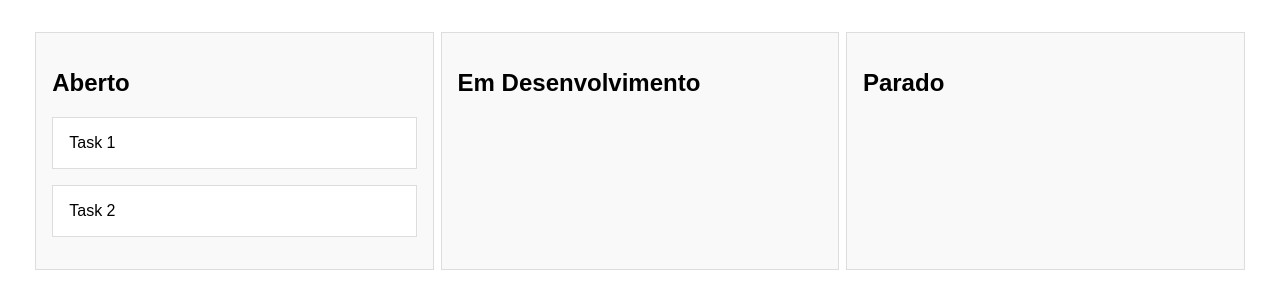
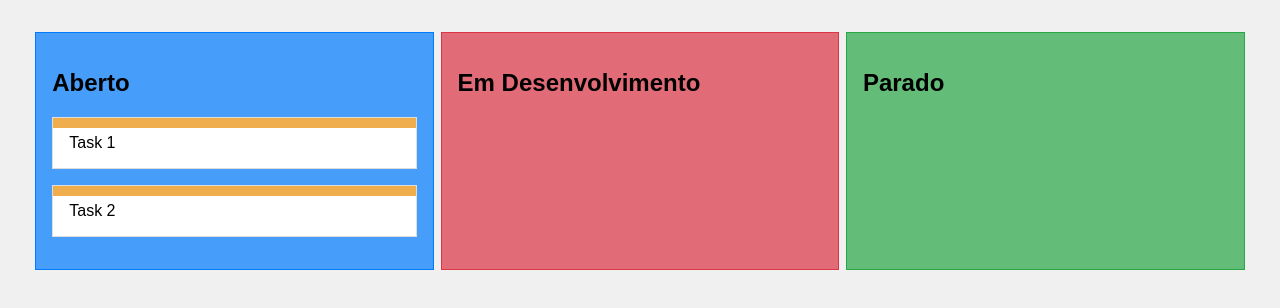
Before and after one commit to robdaum85/TodoList-Kanban-App, a plain HTML site: page index.html in a window 1280 px wide. Drawn offline with Linux system fonts and the light colour scheme.

Commit message:
Add files via upload

```diff
--- a/index.html
+++ b/index.html
@@ -4,7 +4,7 @@
     <meta charset="UTF-8">
     <meta name="viewport" content="width=device-width, initial-scale=1.0">
     <link rel="stylesheet" href="style.css">
-    <title>Task Manager Prototype</title>
+    <title>Todo List/Kanban App</title>
 </head>
 <body>
 
--- a/style.css
+++ b/style.css
@@ -2,6 +2,7 @@ body {
     font-family: 'Arial', sans-serif;
     margin: 0;
     padding: 0;
+    background-color: #f0f0f0; /* Cor de fundo da "parede de vidro fosco" */
 }
 
 .dashboard {
@@ -10,11 +11,28 @@ body {
     padding: 2rem;
 }
 
-.column {
+/* Estilo para a coluna "Aberto" */
+#open-column {
     width: 30%;
-    border: 1px solid #ddd;
+    border: 1px solid #007bff; /* Cor da borda azul */
     padding: 1rem;
-    background-color: #f9f9f9;
+    background-color: rgba(0, 123, 255, 0.7); /* Fundo da coluna - vidro fosco azul */
+}
+
+/* Estilo para a coluna "Em Desenvolvimento" */
+#in-progress-column {
+    width: 30%;
+    border: 1px solid #dc3545; /* Cor da borda vermelha */
+    padding: 1rem;
+    background-color: rgba(220, 53, 69, 0.7); /* Fundo da coluna - vidro fosco vermelho */
+}
+
+/* Estilo para a coluna "Parado" */
+#paused-column {
+    width: 30%;
+    border: 1px solid #28a745; /* Cor da borda verde */
+    padding: 1rem;
+    background-color: rgba(40, 167, 69, 0.7); /* Fundo da coluna - vidro fosco verde */
 }
 
 .task {
@@ -23,10 +41,15 @@ body {
     border: 1px solid #ddd;
     background-color: #fff;
     cursor: grab;
+    position: relative;
 }
 
-.edit-mode {
-    border: 1px solid #007bff;
-    background-color: #f0f8ff;
-    cursor: text;
+.task:before {
+    content: "";
+    position: absolute;
+    top: 0;
+    left: 0;
+    width: 100%;
+    height: 10px; /* Altura da "aba" do sticky note */
+    background-color: #f0ad4e; /* Cor da aba do sticky note */
 }
```
